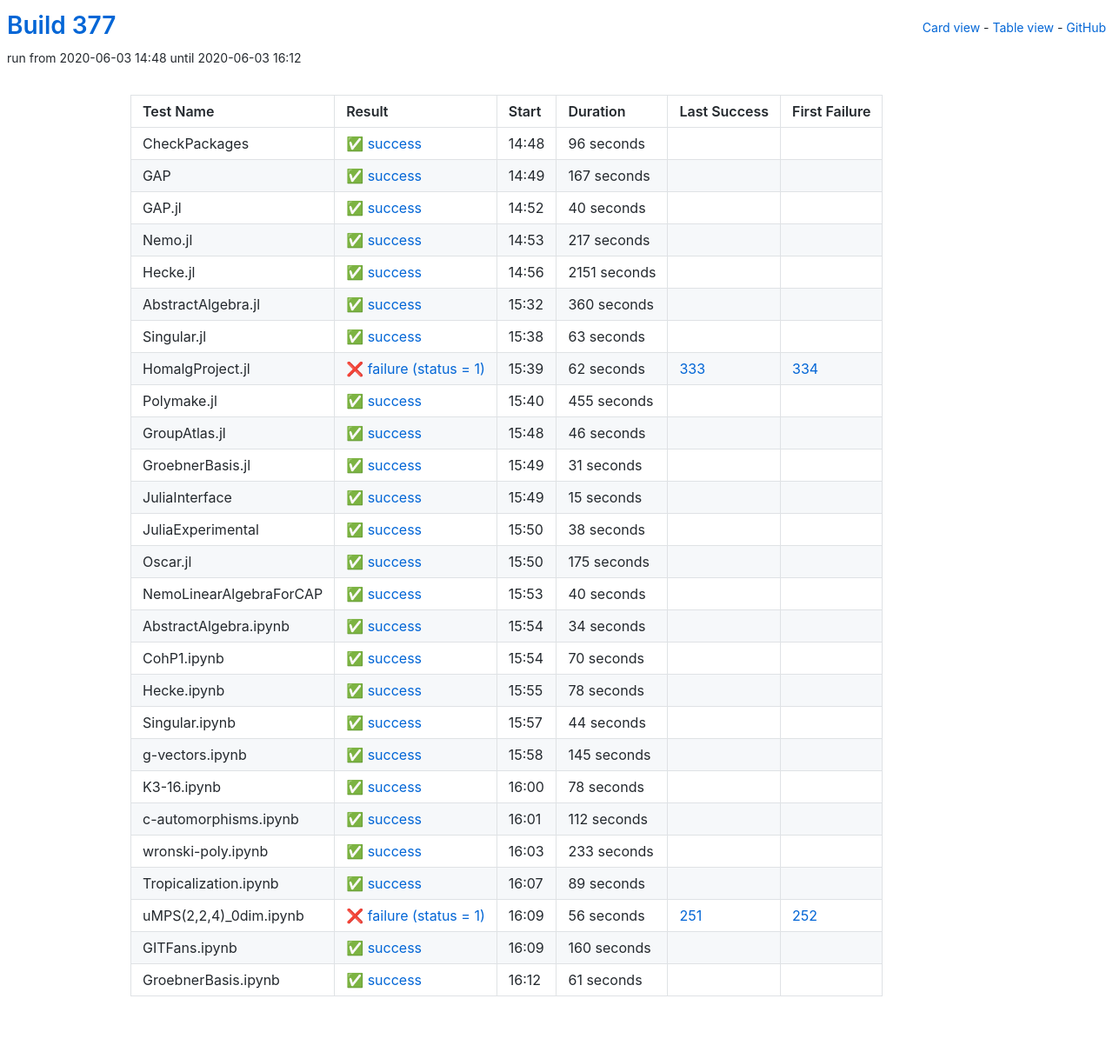
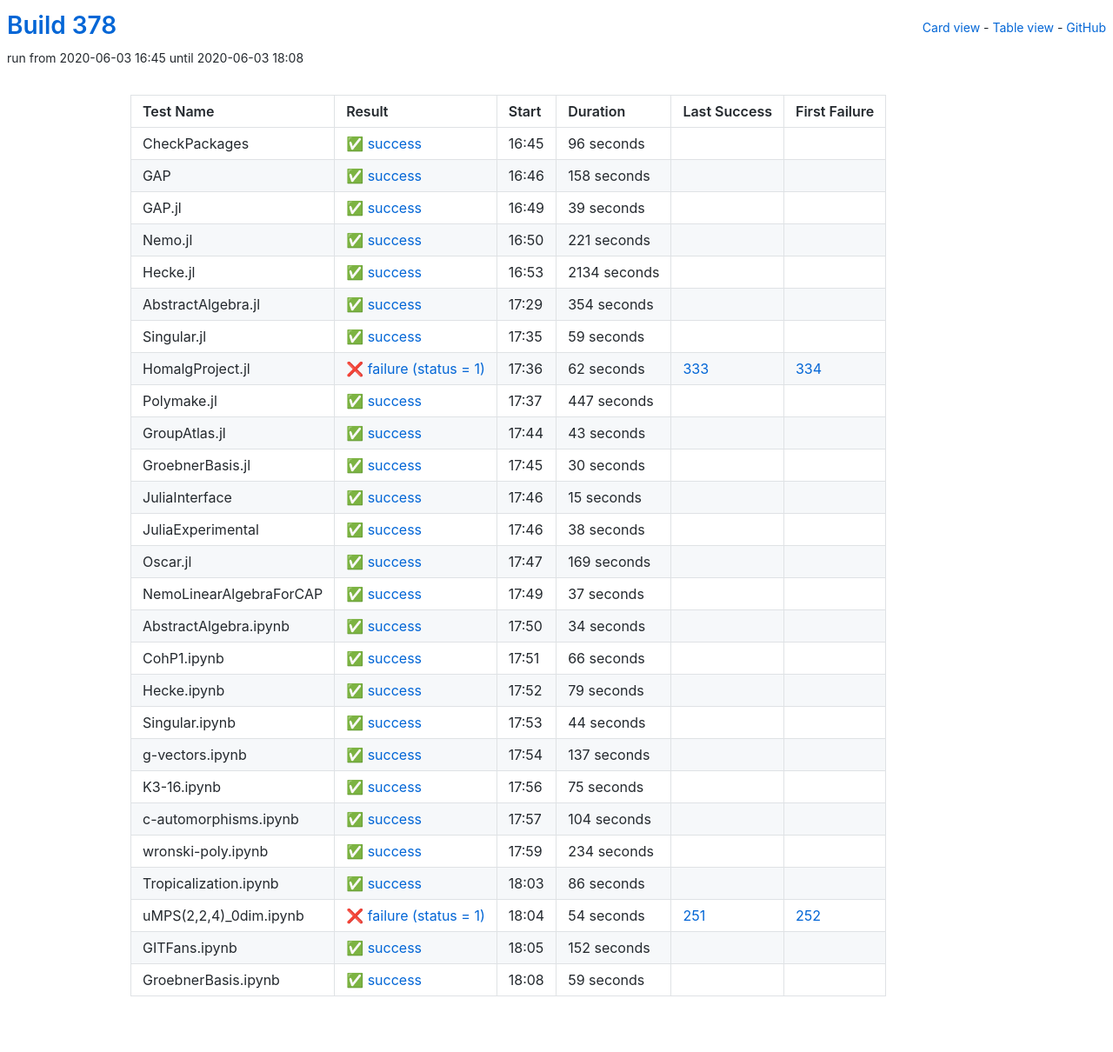
Before and after one commit to oscar-system/oscar-ci-status-1.4, a Jekyll site: the page built from table.html, in a window 1280 px wide. Shown: the whole page at 87% size. Built offline with Jekyll 4.4.1, drawn with Linux system fonts in a browser that asks for light colours.

Commit message:
Build 378

```diff
--- a/_data/ci.yml
+++ b/_data/ci.yml
@@ -1,5 +1,5 @@
-build: 377
-build_url: https://oscarci.mathematik.uni-kl.de/job/oscar-julia-1.4/377/
+build: 378
+build_url: https://oscarci.mathematik.uni-kl.de/job/oscar-julia-1.4/378/
 job: oscar-julia-1.4
 tests:
 - duration: 96
@@ -9,81 +9,81 @@ tests:
   id: checkpackages
   last_success: false
   last_success_url: null
-  log: https://oscarci.mathematik.uni-kl.de/job/oscar-julia-1.4/377/artifact/logs/build-377/CheckPackages.log
+  log: https://oscarci.mathematik.uni-kl.de/job/oscar-julia-1.4/378/artifact/logs/build-378/CheckPackages.log
   name: CheckPackages
-  start: 2020-06-03 14:48
+  start: 2020-06-03 16:45
   status: success
   success: true
-- duration: 167
+- duration: 158
   exitcode: 0
   first_failure: false
   first_failure_url: null
   id: gap
   last_success: false
   last_success_url: null
-  log: https://oscarci.mathematik.uni-kl.de/job/oscar-julia-1.4/377/artifact/logs/build-377/GAP.log
+  log: https://oscarci.mathematik.uni-kl.de/job/oscar-julia-1.4/378/artifact/logs/build-378/GAP.log
   name: GAP
-  start: 2020-06-03 14:49
+  start: 2020-06-03 16:46
   status: success
   success: true
-- duration: 40
+- duration: 39
   exitcode: 0
   first_failure: false
   first_failure_url: null
   id: gap-jl
   last_success: false
   last_success_url: null
-  log: https://oscarci.mathematik.uni-kl.de/job/oscar-julia-1.4/377/artifact/logs/build-377/GAP.jl.log
+  log: https://oscarci.mathematik.uni-kl.de/job/oscar-julia-1.4/378/artifact/logs/build-378/GAP.jl.log
   name: GAP.jl
-  start: 2020-06-03 14:52
+  start: 2020-06-03 16:49
   status: success
   success: true
-- duration: 217
+- duration: 221
   exitcode: 0
   first_failure: false
   first_failure_url: null
   id: nemo-jl
   last_success: false
   last_success_url: null
-  log: https://oscarci.mathematik.uni-kl.de/job/oscar-julia-1.4/377/artifact/logs/build-377/Nemo.jl.log
+  log: https://oscarci.mathematik.uni-kl.de/job/oscar-julia-1.4/378/artifact/logs/build-378/Nemo.jl.log
   name: Nemo.jl
-  start: 2020-06-03 14:53
+  start: 2020-06-03 16:50
   status: success
   success: true
-- duration: 2151
+- duration: 2134
   exitcode: 0
   first_failure: false
   first_failure_url: null
   id: hecke-jl
   last_success: false
   last_success_url: null
-  log: https://oscarci.mathematik.uni-kl.de/job/oscar-julia-1.4/377/artifact/logs/build-377/Hecke.jl.log
+  log: https://oscarci.mathematik.uni-kl.de/job/oscar-julia-1.4/378/artifact/logs/build-378/Hecke.jl.log
   name: Hecke.jl
-  start: 2020-06-03 14:56
+  start: 2020-06-03 16:53
   status: success
   success: true
-- duration: 360
+- duration: 354
   exitcode: 0
   first_failure: false
   first_failure_url: null
   id: abstractalgebra-jl
   last_success: false
   last_success_url: null
-  log: https://oscarci.mathematik.uni-kl.de/job/oscar-julia-1.4/377/artifact/logs/build-377/AbstractAlgebra.jl.log
+  log: https://oscarci.mathematik.uni-kl.de/job/oscar-julia-1.4/378/artifact/logs/build-378/AbstractAlgebra.jl.log
   name: AbstractAlgebra.jl
-  start: 2020-06-03 15:32
+  start: 2020-06-03 17:29
   status: success
   success: true
-- duration: 63
+- duration: 59
   exitcode: 0
   first_failure: false
   first_failure_url: null
   id: singular-jl
   last_success: false
   last_success_url: null
-  log: https://oscarci.mathematik.uni-kl.de/job/oscar-julia-1.4/377/artifact/logs/build-377/Singular.jl.log
+  log: https://oscarci.mathematik.uni-kl.de/job/oscar-julia-1.4/378/artifact/logs/build-378/Singular.jl.log
   name: Singular.jl
-  start: 2020-06-03 15:38
+  start: 2020-06-03 17:35
   status: success
   success: true
 - duration: 62
@@ -93,45 +93,45 @@ tests:
   id: homalgproject-jl
   last_success: 333
   last_success_url: https://oscarci.mathematik.uni-kl.de/job/oscar-julia-1.4/333/
-  log: https://oscarci.mathematik.uni-kl.de/job/oscar-julia-1.4/377/artifact/logs/build-377/HomalgProject.jl.log
+  log: https://oscarci.mathematik.uni-kl.de/job/oscar-julia-1.4/378/artifact/logs/build-378/HomalgProject.jl.log
   name: HomalgProject.jl
-  start: 2020-06-03 15:39
+  start: 2020-06-03 17:36
   status: failure
   success: false
-- duration: 455
+- duration: 447
   exitcode: 0
   first_failure: false
   first_failure_url: null
   id: polymake-jl
   last_success: false
   last_success_url: null
-  log: https://oscarci.mathematik.uni-kl.de/job/oscar-julia-1.4/377/artifact/logs/build-377/Polymake.jl.log
+  log: https://oscarci.mathematik.uni-kl.de/job/oscar-julia-1.4/378/artifact/logs/build-378/Polymake.jl.log
   name: Polymake.jl
-  start: 2020-06-03 15:40
+  start: 2020-06-03 17:37
   status: success
   success: true
-- duration: 46
+- duration: 43
   exitcode: 0
   first_failure: false
   first_failure_url: null
   id: groupatlas-jl
   last_success: false
   last_success_url: null
-  log: https://oscarci.mathematik.uni-kl.de/job/oscar-julia-1.4/377/artifact/logs/build-377/GroupAtlas.jl.log
+  log: https://oscarci.mathematik.uni-kl.de/job/oscar-julia-1.4/378/artifact/logs/build-378/GroupAtlas.jl.log
   name: GroupAtlas.jl
-  start: 2020-06-03 15:48
+  start: 2020-06-03 17:44
   status: success
   success: true
-- duration: 31
+- duration: 30
   exitcode: 0
   first_failure: false
   first_failure_url: null
   id: groebnerbasis-jl
   last_success: false
   last_success_url: null
-  log: https://oscarci.mathematik.uni-kl.de/job/oscar-julia-1.4/377/artifact/logs/build-377/GroebnerBasis.jl.log
+  log: https://oscarci.mathematik.uni-kl.de/job/oscar-julia-1.4/378/artifact/logs/build-378/GroebnerBasis.jl.log
   name: GroebnerBasis.jl
-  start: 2020-06-03 15:49
+  start: 2020-06-03 17:45
   status: success
   success: true
 - duration: 15
@@ -141,9 +141,9 @@ tests:
   id: juliainterface
   last_success: false
   last_success_url: null
-  log: https://oscarci.mathematik.uni-kl.de/job/oscar-julia-1.4/377/artifact/logs/build-377/JuliaInterface.log
+  log: https://oscarci.mathematik.uni-kl.de/job/oscar-julia-1.4/378/artifact/logs/build-378/JuliaInterface.log
   name: JuliaInterface
-  start: 2020-06-03 15:49
+  start: 2020-06-03 17:46
   status: success
   success: true
 - duration: 38
@@ -153,33 +153,33 @@ tests:
   id: juliaexperimental
   last_success: false
   last_success_url: null
-  log: https://oscarci.mathematik.uni-kl.de/job/oscar-julia-1.4/377/artifact/logs/build-377/JuliaExperimental.log
+  log: https://oscarci.mathematik.uni-kl.de/job/oscar-julia-1.4/378/artifact/logs/build-378/JuliaExperimental.log
   name: JuliaExperimental
-  start: 2020-06-03 15:50
+  start: 2020-06-03 17:46
   status: success
   success: true
-- duration: 175
+- duration: 169
   exitcode: 0
   first_failure: false
   first_failure_url: null
   id: oscar-jl
   last_success: false
   last_success_url: null
-  log: https://oscarci.mathematik.uni-kl.de/job/oscar-julia-1.4/377/artifact/logs/build-377/Oscar.jl.log
+  log: https://oscarci.mathematik.uni-kl.de/job/oscar-julia-1.4/378/artifact/logs/build-378/Oscar.jl.log
   name: Oscar.jl
-  start: 2020-06-03 15:50
+  start: 2020-06-03 17:47
   status: success
   success: true
-- duration: 40
+- duration: 37
   exitcode: 0
   first_failure: false
   first_failure_url: null
   id: nemolinearalgebraforcap
   last_success: false
   last_success_url: null
-  log: https://oscarci.mathematik.uni-kl.de/job/oscar-julia-1.4/377/artifact/logs/build-377/NemoLinearAlgebraForCAP.log
+  log: https://oscarci.mathematik.uni-kl.de/job/oscar-julia-1.4/378/artifact/logs/build-378/NemoLinearAlgebraForCAP.log
   name: NemoLinearAlgebraForCAP
-  start: 2020-06-03 15:53
+  start: 2020-06-03 17:49
   status: success
   success: true
 - duration: 34
@@ -189,33 +189,33 @@ tests:
   id: abstractalgebra-ipynb
   last_success: false
   last_success_url: null
-  log: https://oscarci.mathematik.uni-kl.de/job/oscar-julia-1.4/377/artifact/logs/build-377/AbstractAlgebra.ipynb.log
+  log: https://oscarci.mathematik.uni-kl.de/job/oscar-julia-1.4/378/artifact/logs/build-378/AbstractAlgebra.ipynb.log
   name: AbstractAlgebra.ipynb
-  start: 2020-06-03 15:54
+  start: 2020-06-03 17:50
   status: success
   success: true
-- duration: 70
+- duration: 66
   exitcode: 0
   first_failure: false
   first_failure_url: null
   id: cohp1-ipynb
   last_success: false
   last_success_url: null
-  log: https://oscarci.mathematik.uni-kl.de/job/oscar-julia-1.4/377/artifact/logs/build-377/CohP1.ipynb.log
+  log: https://oscarci.mathematik.uni-kl.de/job/oscar-julia-1.4/378/artifact/logs/build-378/CohP1.ipynb.log
   name: CohP1.ipynb
-  start: 2020-06-03 15:54
+  start: 2020-06-03 17:51
   status: success
   success: true
-- duration: 78
+- duration: 79
   exitcode: 0
   first_failure: false
   first_failure_url: null
   id: hecke-ipynb
   last_success: false
   last_success_url: null
-  log: https://oscarci.mathematik.uni-kl.de/job/oscar-julia-1.4/377/artifact/logs/build-377/Hecke.ipynb.log
+  log: https://oscarci.mathematik.uni-kl.de/job/oscar-julia-1.4/378/artifact/logs/build-378/Hecke.ipynb.log
   name: Hecke.ipynb
-  start: 2020-06-03 15:55
+  start: 2020-06-03 17:52
   status: success
   success: true
 - duration: 44
@@ -225,104 +225,104 @@ tests:
   id: singular-ipynb
   last_success: false
   last_success_url: null
-  log: https://oscarci.mathematik.uni-kl.de/job/oscar-julia-1.4/377/artifact/logs/build-377/Singular.ipynb.log
+  log: https://oscarci.mathematik.uni-kl.de/job/oscar-julia-1.4/378/artifact/logs/build-378/Singular.ipynb.log
   name: Singular.ipynb
-  start: 2020-06-03 15:57
+  start: 2020-06-03 17:53
   status: success
   success: true
-- duration: 145
+- duration: 137
   exitcode: 0
   first_failure: false
   first_failure_url: null
   id: g-vectors-ipynb
   last_success: false
   last_success_url: null
-  log: https://oscarci.mathematik.uni-kl.de/job/oscar-julia-1.4/377/artifact/logs/build-377/g-vectors.ipynb.log
+  log: https://oscarci.mathematik.uni-kl.de/job/oscar-julia-1.4/378/artifact/logs/build-378/g-vectors.ipynb.log
   name: g-vectors.ipynb
-  start: 2020-06-03 15:58
+  start: 2020-06-03 17:54
   status: success
   success: true
-- duration: 78
+- duration: 75
   exitcode: 0
   first_failure: false
   first_failure_url: null
   id: k3-16-ipynb
   last_success: false
   last_success_url: null
-  log: https://oscarci.mathematik.uni-kl.de/job/oscar-julia-1.4/377/artifact/logs/build-377/K3-16.ipynb.log
+  log: https://oscarci.mathematik.uni-kl.de/job/oscar-julia-1.4/378/artifact/logs/build-378/K3-16.ipynb.log
   name: K3-16.ipynb
-  start: 2020-06-03 16:00
+  start: 2020-06-03 17:56
   status: success
   success: true
-- duration: 112
+- duration: 104
   exitcode: 0
   first_failure: false
   first_failure_url: null
   id: c-automorphisms-ipynb
   last_success: false
   last_success_url: null
-  log: https://oscarci.mathematik.uni-kl.de/job/oscar-julia-1.4/377/artifact/logs/build-377/c-automorphisms.ipynb.log
+  log: https://oscarci.mathematik.uni-kl.de/job/oscar-julia-1.4/378/artifact/logs/build-378/c-automorphisms.ipynb.log
   name: c-automorphisms.ipynb
-  start: 2020-06-03 16:01
+  start: 2020-06-03 17:57
   status: success
   success: true
-- duration: 233
+- duration: 234
   exitcode: 0
   first_failure: false
   first_failure_url: null
   id: wronski-poly-ipynb
   last_success: false
   last_success_url: null
-  log: https://oscarci.mathematik.uni-kl.de/job/oscar-julia-1.4/377/artifact/logs/build-377/wronski-poly.ipynb.log
+  log: https://oscarci.mathematik.uni-kl.de/job/oscar-julia-1.4/378/artifact/logs/build-378/wronski-poly.ipynb.log
   name: wronski-poly.ipynb
-  start: 2020-06-03 16:03
+  start: 2020-06-03 17:59
   status: success
   success: true
-- duration: 89
+- duration: 86
   exitcode: 0
   first_failure: false
   first_failure_url: null
   id: tropicalization-ipynb
   last_success: false
   last_success_url: null
-  log: https://oscarci.mathematik.uni-kl.de/job/oscar-julia-1.4/377/artifact/logs/build-377/Tropicalization.ipynb.log
+  log: https://oscarci.mathematik.uni-kl.de/job/oscar-julia-1.4/378/artifact/logs/build-378/Tropicalization.ipynb.log
   name: Tropicalization.ipynb
-  start: 2020-06-03 16:07
+  start: 2020-06-03 18:03
   status: success
   success: true
-- duration: 56
+- duration: 54
   exitcode: 1
   first_failure: 252
   first_failure_url: https://oscarci.mathematik.uni-kl.de/job/oscar-julia-1.4/252/
   id: umps-2-2-4-0dim-ipynb
   last_success: 251
   last_success_url: https://oscarci.mathematik.uni-kl.de/job/oscar-julia-1.4/251/
-  log: https://oscarci.mathematik.uni-kl.de/job/oscar-julia-1.4/377/artifact/logs/build-377/uMPS-2-2-4-_0dim.ipynb.log
+  log: https://oscarci.mathematik.uni-kl.de/job/oscar-julia-1.4/378/artifact/logs/build-378/uMPS-2-2-4-_0dim.ipynb.log
   name: uMPS(2,2,4)_0dim.ipynb
-  start: 2020-06-03 16:09
+  start: 2020-06-03 18:04
   status: failure
   success: false
-- duration: 160
+- duration: 152
   exitcode: 0
   first_failure: false
   first_failure_url: null
   id: gitfans-ipynb
   last_success: false
   last_success_url: null
-  log: https://oscarci.mathematik.uni-kl.de/job/oscar-julia-1.4/377/artifact/logs/build-377/GITFans.ipynb.log
+  log: https://oscarci.mathematik.uni-kl.de/job/oscar-julia-1.4/378/artifact/logs/build-378/GITFans.ipynb.log
   name: GITFans.ipynb
-  start: 2020-06-03 16:09
+  start: 2020-06-03 18:05
   status: success
   success: true
-- duration: 61
+- duration: 59
   exitcode: 0
   first_failure: false
   first_failure_url: null
   id: groebnerbasis-ipynb
   last_success: false
   last_success_url: null
-  log: https://oscarci.mathematik.uni-kl.de/job/oscar-julia-1.4/377/artifact/logs/build-377/GroebnerBasis.ipynb.log
+  log: https://oscarci.mathematik.uni-kl.de/job/oscar-julia-1.4/378/artifact/logs/build-378/GroebnerBasis.ipynb.log
   name: GroebnerBasis.ipynb
-  start: 2020-06-03 16:12
+  start: 2020-06-03 18:08
   status: success
   success: true
```
Also changed, not shown: README.md.
